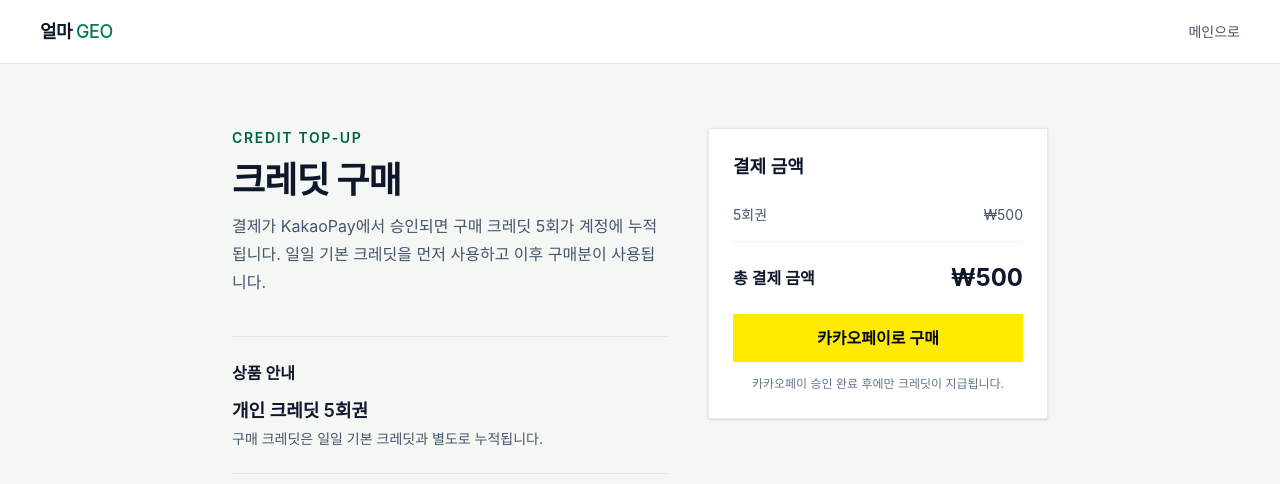
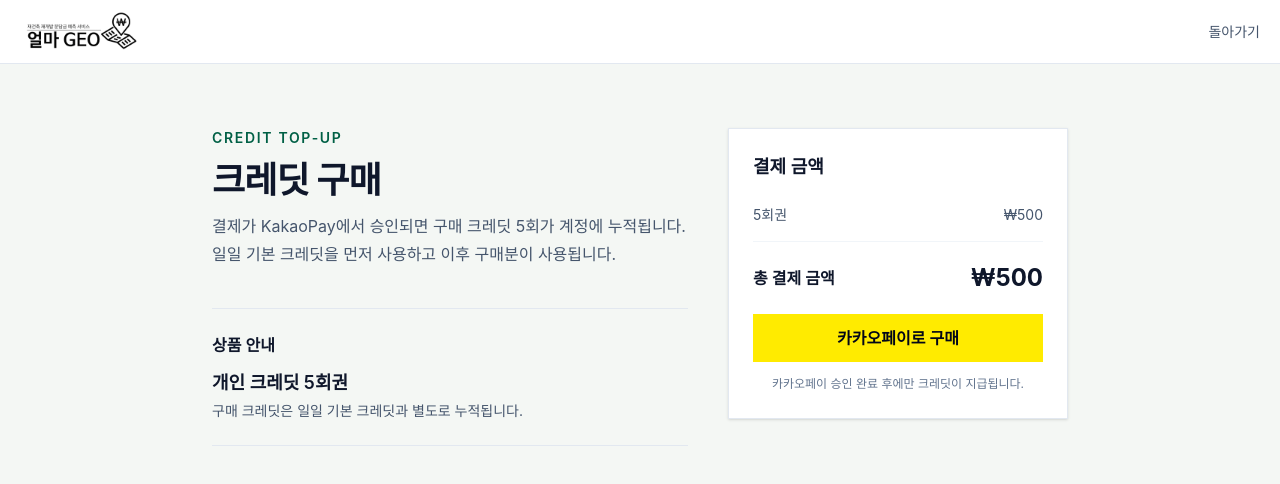
Before and after one commit to 2026-KW-HACKATHON/04_Howmuch_GEO, a React (Vite) app in the folder frontend/: page /credits/payment in a window 1280 px wide. Shown: the top 484 px of the page. Built offline with nearby package versions, Linux system fonts and the light colour scheme; no server answers.

Commit message:
fix(router-and-element): 결제화면 배너 변경

```diff
--- a/frontend/src/pages/CreditPurchasePage.tsx
+++ b/frontend/src/pages/CreditPurchasePage.tsx
@@ -27,12 +27,18 @@
 
     return (
         <main className="min-h-screen bg-[#f4f7f4] text-slate-900">
-            <header className="flex h-16 items-center justify-between border-b border-slate-200 bg-white px-5 sm:px-10">
-                <Link to="/main" className="text-lg font-bold tracking-tight">얼마 <span className="font-medium text-emerald-700">GEO</span></Link>
-                <Link to="/main" className="text-sm font-medium text-slate-600 hover:text-slate-950">메인으로</Link>
+            <header className="flex h-16 items-center justify-between gap-4 border-b border-slate-200 bg-white px-4 sm:px-5">
+                <Link to="/main" className="flex w-fit shrink-0">
+                    <img
+                        src="/banner.png"
+                        alt="얼마 GEO 배너"
+                        className="h-15 w-30 object-contain"
+                    />
+                </Link>
+                <Link to="/main" className="shrink-0 whitespace-nowrap text-sm font-medium text-slate-600 hover:text-slate-950">돌아가기</Link>
             </header>
 
-            <div className="mx-auto grid w-full max-w-4xl gap-10 px-5 py-10 sm:px-10 lg:grid-cols-[1fr_340px] lg:py-16">
+            <div className="mx-auto grid w-full max-w-4xl gap-10 px-5 py-10 lg:grid-cols-[1fr_340px] lg:py-16">
                 <section>
                     <p className="text-sm font-semibold uppercase tracking-[0.12em] text-emerald-800">Credit top-up</p>
                     <h1 className="mt-3 text-3xl font-bold tracking-tight sm:text-4xl">크레딧 구매</h1>
--- a/frontend/src/pages/PaymentPage.tsx
+++ b/frontend/src/pages/PaymentPage.tsx
@@ -79,17 +79,15 @@
 
     return (
         <main className="min-h-screen bg-[#f5f7f4] text-slate-900">
-            <header className="flex h-16 items-center justify-between border-b border-slate-200 bg-white px-5 sm:px-10">
-                <Link to="/main" className="flex w-full items-center justify-center">
+            <header className="flex h-16 items-center justify-between gap-4 border-b border-slate-200 bg-white px-4 sm:px-5">
+                <Link to="/main" className="flex w-fit shrink-0">
                     <img
                         src="/banner.png"
                         alt="얼마 GEO 배너"
-                        className="h-24 w-auto object-contain sm:h-28"
+                        className="h-15 w-30 object-contain"
                     />
                 </Link>
-                <Link to="/main" className="text-sm font-medium text-slate-600 hover:text-slate-950">
-                    서비스로 돌아가기
-                </Link>
+                <Link to="/main" className="shrink-0 whitespace-nowrap text-sm font-medium text-slate-600 hover:text-slate-950">돌아가기</Link>
             </header>
 
             <div className="mx-auto grid w-full max-w-5xl gap-10 px-5 py-10 sm:px-10 lg:grid-cols-[1fr_360px] lg:gap-16 lg:py-16">
```
